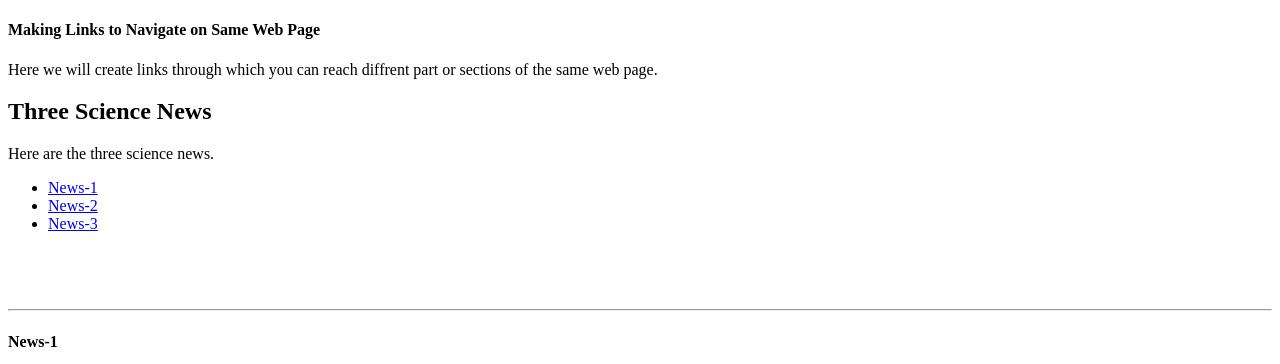
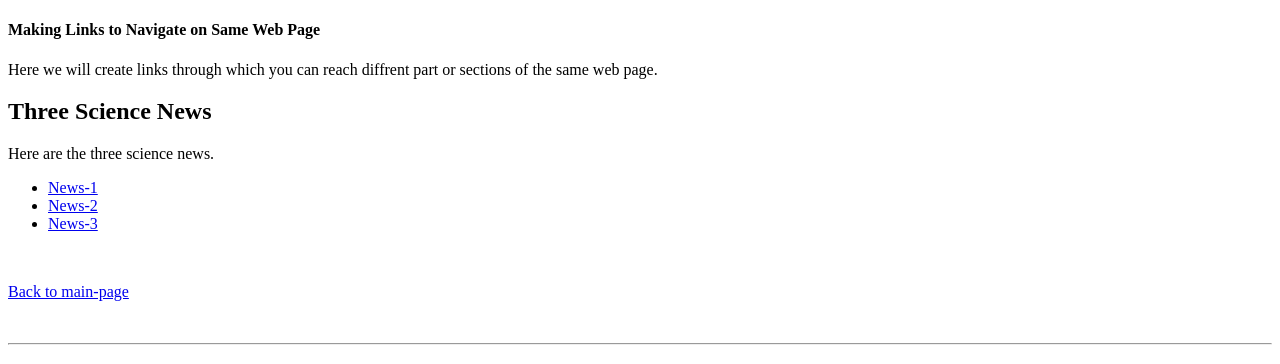
Before and after one commit to aasif112/html_css_pages, a plain HTML site: page ScienceNews.html in a window 1280 px wide. Shown: the top 364 px of the page. Drawn offline with Linux system fonts and the light colour scheme.

Commit message:
missing-text

```diff
--- a/ScienceNews.html
+++ b/ScienceNews.html
@@ -16,7 +16,7 @@
 		</ul>
 	</p>
 	<br />
-	<p><a href="./index.html"></a></p>
+	<p><a href="./index.html">Back to main-page</a></p>
 	<br />
 
 
```
